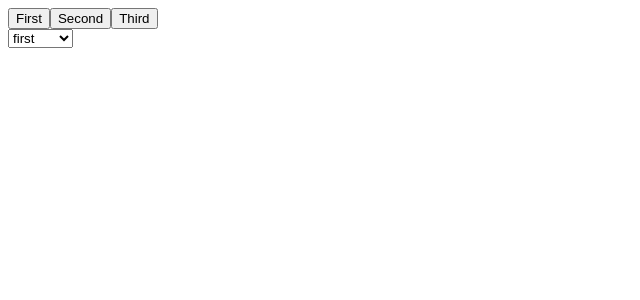
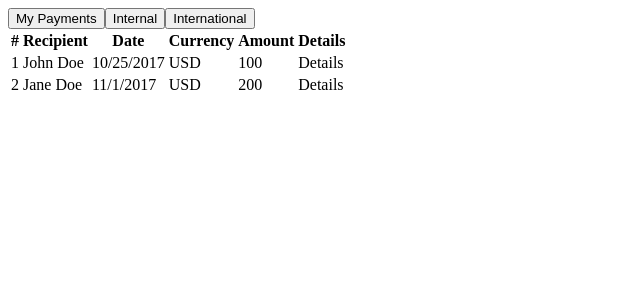
Before and after one commit to illiasmolii/react-redux-prob, a React (Create React App) app: page / in a window 1280 px wide. Shown: the top 300 px of the page, without its empty margins (0-640 px from the left). Built offline with nearby package versions, Linux system fonts and the light colour scheme.

Commit message:
Added skeleton for MyPayments page.

```diff
--- a/src/App.js
+++ b/src/App.js
@@ -1,7 +1,7 @@
 import React from "react";
 
 import Header from './components/Header.js';
-import Select from './components/Select.js';
+import MyPayments from "./components/tabs/my-payments/MyPayments";
 
 export class App extends React.Component {
 
@@ -12,36 +12,36 @@ export class App extends React.Component {
           [
             {
               id: 1,
-              name: 'First'
+              name: 'My Payments'
             },
             {
               id: 2,
-              name: 'Second'
+              name: 'Internal'
             },
             {
               id: 3,
-              name: 'Third'
+              name: 'International'
             }
           ]
         }/>
-        <form>
-          <Select options={
+        <MyPayments payments={
           [
             {
-                value: 1,
-                name: 'first'
+              id: 1,
+              recipient: 'John Doe',
+              date: new Date(2017, 9, 25),
+              currency: 'USD',
+              amount: 100
             },
             {
-                value: 2,
-                name: 'second'
-              },
-              {
-                value: 3,
-                name: 'third'
+              id: 2,
+              recipient: 'Jane Doe',
+              date: new Date(2017, 10, 1),
+              currency: 'USD',
+              amount: 200
             }
           ]
         }/>
-        </form>
       </div>
     );
   }
--- /dev/null
+++ b/src/components/tabs/my-payments/MyPayments.js
@@ -0,0 +1,30 @@
+import React from "react";
+
+import Payment from "./Payment";
+
+export default class MyPayments extends React.Component {
+
+  render() {
+    return (
+      <section>
+        <table>
+          <tbody>
+          <tr>
+            <th>#</th>
+            <th>Recipient</th>
+            <th>Date</th>
+            <th>Currency</th>
+            <th>Amount</th>
+            <th>Details</th>
+          </tr>
+          {
+            this.props.payments.map(p =>
+              <Payment key={p.id} payment={p}/>
+            )
+          }
+          </tbody>
+        </table>
+      </section>
+    );
+  }
+}
--- /dev/null
+++ b/src/components/tabs/my-payments/Payment.js
@@ -0,0 +1,18 @@
+import React from "react";
+
+export default class Payment extends React.Component {
+
+  render() {
+    console.log(JSON.stringify(this.props));
+    return (
+      <tr>
+        <td>{this.props.payment.id}</td>
+        <td>{this.props.payment.recipient}</td>
+        <td>{this.props.payment.date.toLocaleDateString()}</td>
+        <td>{this.props.payment.currency}</td>
+        <td>{this.props.payment.amount}</td>
+        <td><a>Details</a></td>
+      </tr>
+    );
+  }
+}
```
Also changed, not shown: src/components/tabs/External.js (added), src/components/tabs/Internal.js (added). Lines whose indentation alone changed are shown as unchanged.
